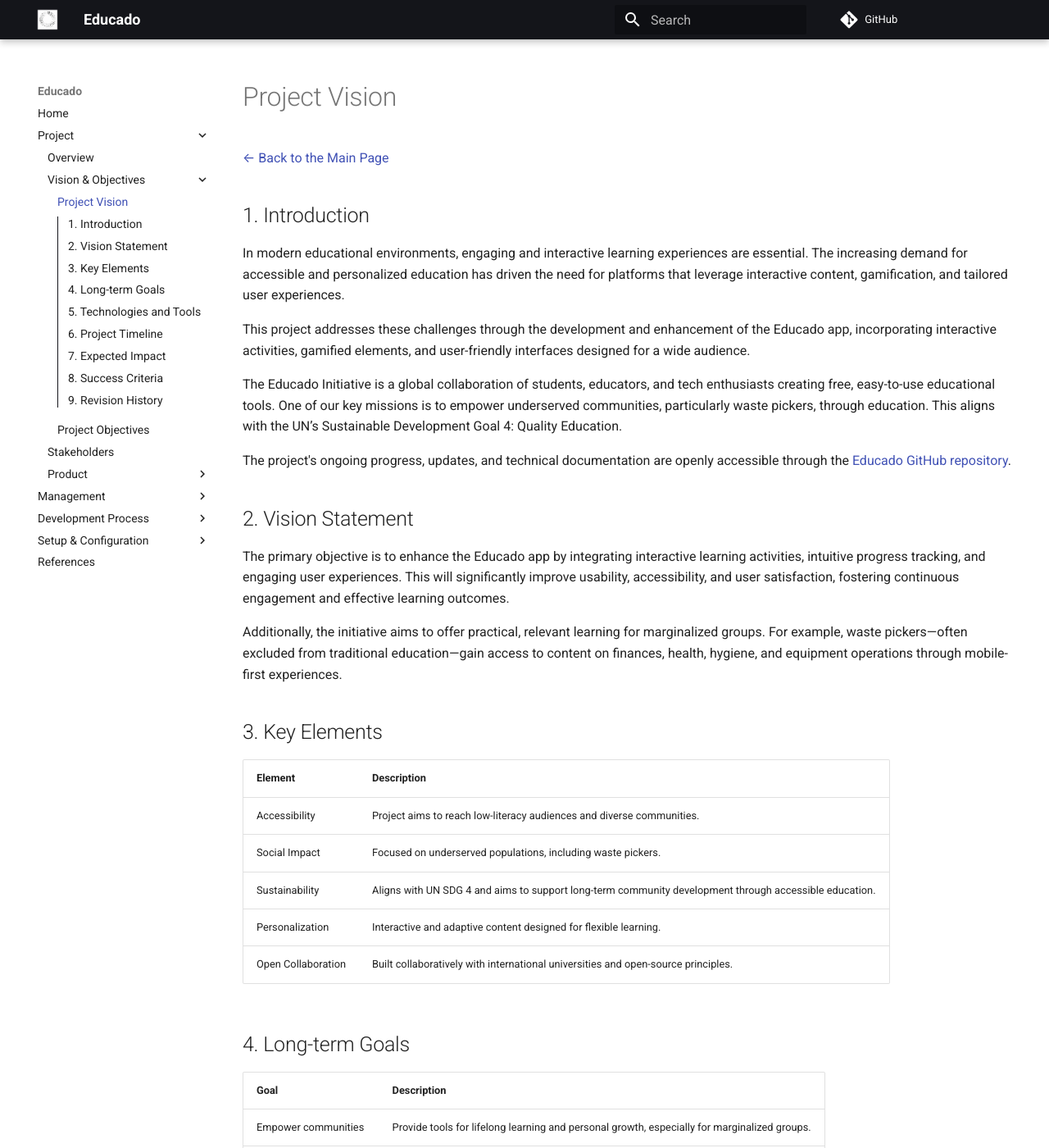
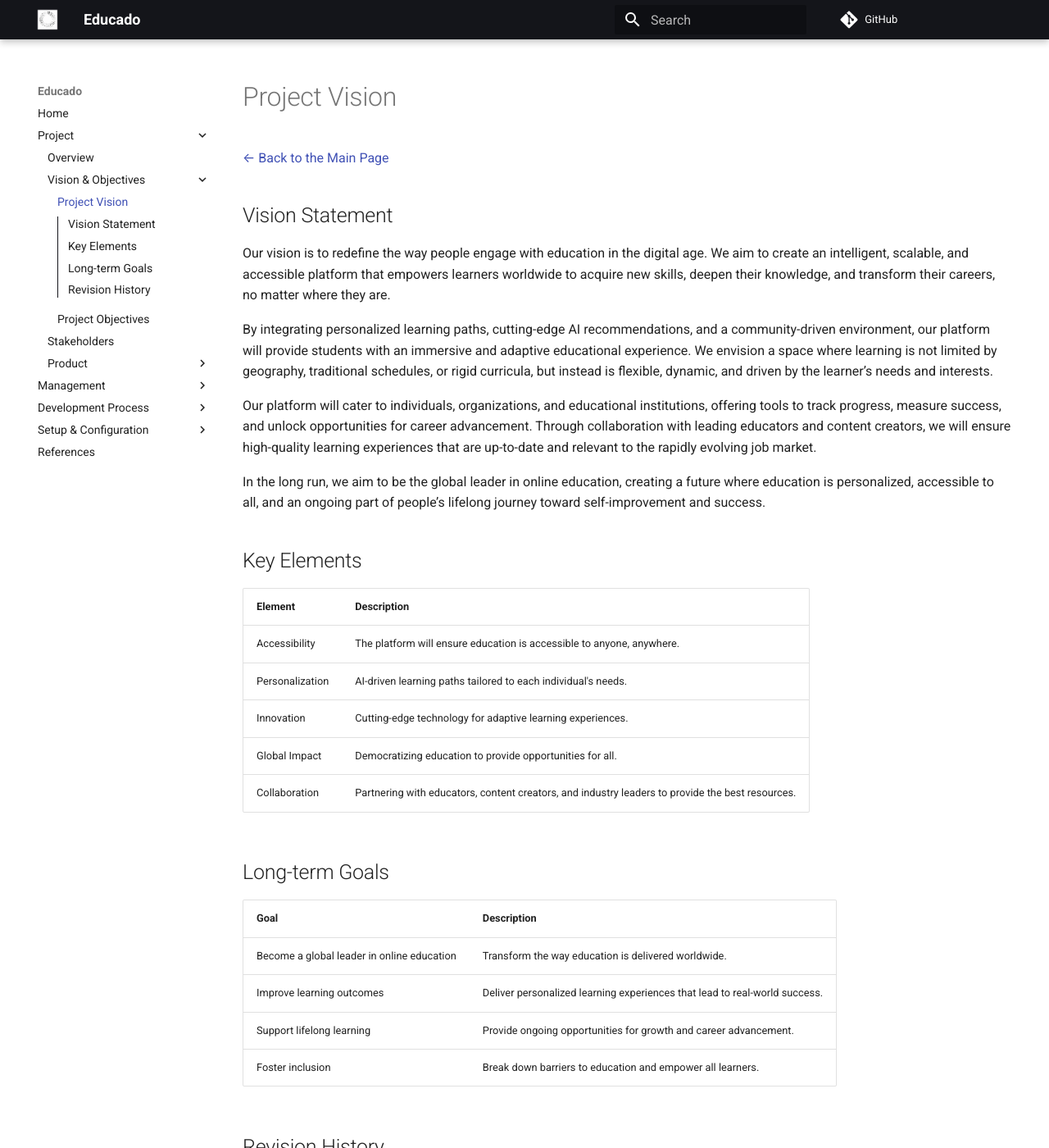
Before and after one commit to ErasmusEgalitarian/educado-docs, an MkDocs documentation site: the page built from docs/project/vision-objectives/vision.md, in a window 1280 px wide and 1400 px high. Shown: the whole window at 82% size. Built offline with MkDocs 1.6.1 and Material for MkDocs 9.7.7, drawn with Linux system fonts in a browser that asks for light colours; comment, search, counter and statistics services are not loaded; some of the changed text lies outside the part shown.

Commit message:
[DOCS] Final adjustments to vision document and author attribution
- Replaced custom intro with template-based vision statement
- Cleaned up unused sections to match original structure
- Added author attribution:

```diff
--- a/docs/project/vision-objectives/vision.md
+++ b/docs/project/vision-objectives/vision.md
@@ -1,84 +1,40 @@
+# Project Vision
+
 [← Back to the Main Page](../../index.md)
 
-## 1. Introduction
+## Vision Statement
 
-In modern educational environments, engaging and interactive learning experiences are essential. The increasing demand for accessible and personalized education has driven the need for platforms that leverage interactive content, gamification, and tailored user experiences.
+Our vision is to redefine the way people engage with education in the digital age. We aim to create an intelligent, scalable, and accessible platform that empowers learners worldwide to acquire new skills, deepen their knowledge, and transform their careers, no matter where they are.
 
-This project addresses these challenges through the development and enhancement of the Educado app, incorporating interactive activities, gamified elements, and user-friendly interfaces designed for a wide audience.
+By integrating personalized learning paths, cutting-edge AI recommendations, and a community-driven environment, our platform will provide students with an immersive and adaptive educational experience. We envision a space where learning is not limited by geography, traditional schedules, or rigid curricula, but instead is flexible, dynamic, and driven by the learner’s needs and interests.
 
-The Educado Initiative is a global collaboration of students, educators, and tech enthusiasts creating free, easy-to-use educational tools. One of our key missions is to empower underserved communities, particularly waste pickers, through education. This aligns with the UN’s Sustainable Development Goal 4: Quality Education.
+Our platform will cater to individuals, organizations, and educational institutions, offering tools to track progress, measure success, and unlock opportunities for career advancement. Through collaboration with leading educators and content creators, we will ensure high-quality learning experiences that are up-to-date and relevant to the rapidly evolving job market.
 
-The project's ongoing progress, updates, and technical documentation are openly accessible through the [Educado GitHub repository](https://github.com/Educado-App).
+In the long run, we aim to be the global leader in online education, creating a future where education is personalized, accessible to all, and an ongoing part of people’s lifelong journey toward self-improvement and success.
 
-## 2. Vision Statement
+## Key Elements
 
-The primary objective is to enhance the Educado app by integrating interactive learning activities, intuitive progress tracking, and engaging user experiences. This will significantly improve usability, accessibility, and user satisfaction, fostering continuous engagement and effective learning outcomes.
+| Element         | Description                                                                                      |
+| --------------- | ------------------------------------------------------------------------------------------------ |
+| Accessibility   | The platform will ensure education is accessible to anyone, anywhere.                            |
+| Personalization | AI-driven learning paths tailored to each individual's needs.                                    |
+| Innovation      | Cutting-edge technology for adaptive learning experiences.                                       |
+| Global Impact   | Democratizing education to provide opportunities for all.                                        |
+| Collaboration   | Partnering with educators, content creators, and industry leaders to provide the best resources. |
 
-Additionally, the initiative aims to offer practical, relevant learning for marginalized groups. For example, waste pickers—often excluded from traditional education—gain access to content on finances, health, hygiene, and equipment operations through mobile-first experiences.
+## Long-term Goals
 
-## 3. Key Elements
+| Goal                                       | Description                                                                |
+| ------------------------------------------ | -------------------------------------------------------------------------- |
+| Become a global leader in online education | Transform the way education is delivered worldwide.                        |
+| Improve learning outcomes                  | Deliver personalized learning experiences that lead to real-world success. |
+| Support lifelong learning                  | Provide ongoing opportunities for growth and career advancement.           |
+| Foster inclusion                           | Break down barriers to education and empower all learners.                 |
 
-| Element           | Description                                                                                             |
-|-------------------|---------------------------------------------------------------------------------------------------------|
-| Accessibility     | Project aims to reach low-literacy audiences and diverse communities.                                  |
-| Social Impact     | Focused on underserved populations, including waste pickers.                                             |
-| Sustainability    | Aligns with UN SDG 4 and aims to support long-term community development through accessible education.   |
-| Personalization   | Interactive and adaptive content designed for flexible learning.                                         |
-| Open Collaboration| Built collaboratively with international universities and open-source principles.                        |
+## Revision History
 
-## 4. Long-term Goals
-
-| Goal                        | Description                                                                                   |
-|-----------------------------|-----------------------------------------------------------------------------------------------|
-| Empower communities         | Provide tools for lifelong learning and personal growth, especially for marginalized groups. |
-| Expand reach                | Adapt platform to new languages, regions, and user types.                                     |
-| Integrate data insights     | Enable institutions and educators to use learning data to refine impact.                     |
-| Improve content quality     | Collaborate with educators to expand and update modules regularly.                           |
-| Reference Link              | See also: [MVP and Backlog](../product/mvp-backlog.md)                                        |
-
-## 5. Technologies and Tools
-
-| Technology Area    | Tools and Frameworks           |
-|--------------------|--------------------------------|
-| Frontend           | React.js, D3.js                |
-| Backend            | Python (Flask/FastAPI), Docker |
-| Database           | PostgreSQL, MongoDB            |
-| Alerting Framework | SMTP, Twilio (SMS), Slack API  |
-| Repository Hosting | GitHub                         |
-
-## 6. Project Timeline
-
-| Phase    | Duration    | Tasks                                                                                          |
-|----------|-------------|------------------------------------------------------------------------------------------------|
-| Phase 1  | 0-2 months  | Research, prototype design of progress bar and interactive video features.                     |
-| Phase 2  | 2-4 months  | Development of interactive lessons and integration of quizzes.                                 |
-| Phase 3  | 4-6 months  | Enhanced quiz interface, motivational messaging implementation, UI optimization.               |
-| Phase 4  | 6-8 months  | Deployment, feedback collection, iterative improvements based on user interaction data.        |
-
-## 7. Expected Impact
-
-| Benefit                   | Description                                                                           |
-|---------------------------|---------------------------------------------------------------------------------------|
-| Enhanced Engagement       | Increased user interaction and continuous learning through interactive features.      |
-| Improved Usability        | Clearer progress tracking and intuitive navigation enhancing overall user experience. |
-| Motivational Environment  | Positive reinforcement driving sustained user participation and satisfaction.         |
-| Flexible Learning         | Adjustable learning pace accommodating diverse user preferences and learning styles.  |
-| Social Inclusion          | Educational empowerment for underserved groups like waste pickers.                    |
-| Effective Knowledge Retention| Improved learning outcomes through interactive content and clearer feedback.          |
-
-## 8. Success Criteria
-
-| Criteria             | Description                                                                      |
-|----------------------|----------------------------------------------------------------------------------|
-| User Engagement      | Increased active participation and course completion rates.                      |
-| User Satisfaction    | High positive feedback ratings on usability and interactivity from user surveys. |
-| Functional Integrity | Successful integration and functionality of new interactive features.            |
-| Community Impact     | Active use and positive feedback from low-literacy and marginalized communities. |
-
-## 9. Revision History
-
-| Date       | Version | Changes made                                 | Authors |
-|------------|---------|----------------------------------------------|---------|
-| 28/03/2025 | 0.1     | Initial version of the Vision Document        |         |
+| Date       | Version | Changes                           | Authors             |
+| ---------- | ------- | --------------------------------- | -------------------- |
+| 02/04/2024 | 0.1     | Document creation                 | Thiago Melo Tonin    |
 
 [← Back to the Main Page](../../index.md)
```
